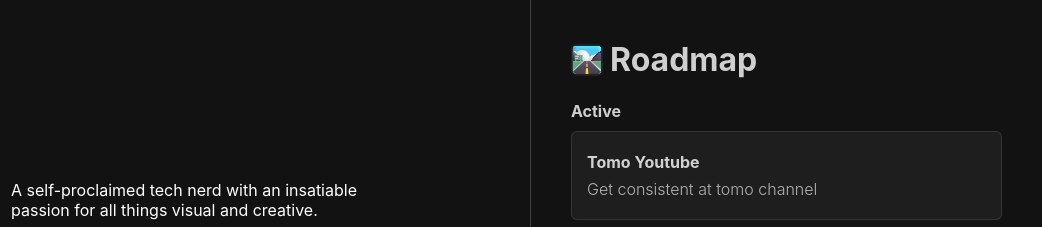
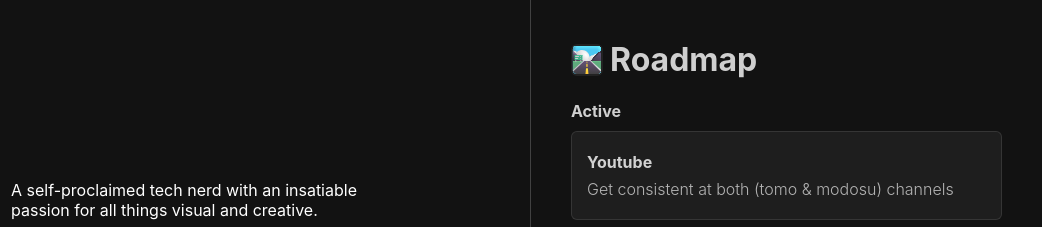
Before and after one commit to tomoayan/tomoayan.github.com, a plain HTML site: page index.html in a window 1280 px wide. Shown: the top 227 px of the page, 238-1280 px from the left. Drawn offline with Linux system fonts and the light colour scheme.

Commit message:
edited a active task

```diff
--- a/index.html
+++ b/index.html
@@ -122,8 +122,8 @@
                 <div class="active">
                     <h4>Active</h4>
                     <div class="task">
-                        <h4>Tomo Youtube</h4>
-                        <p>Get consistent at tomo channel</p>
+                        <h4>Youtube</h4>
+                        <p>Get consistent at both (tomo & modosu) channels</p>
                     </div>
                     <div class="task">
                         <h4>Project Subnox</h4>
```
